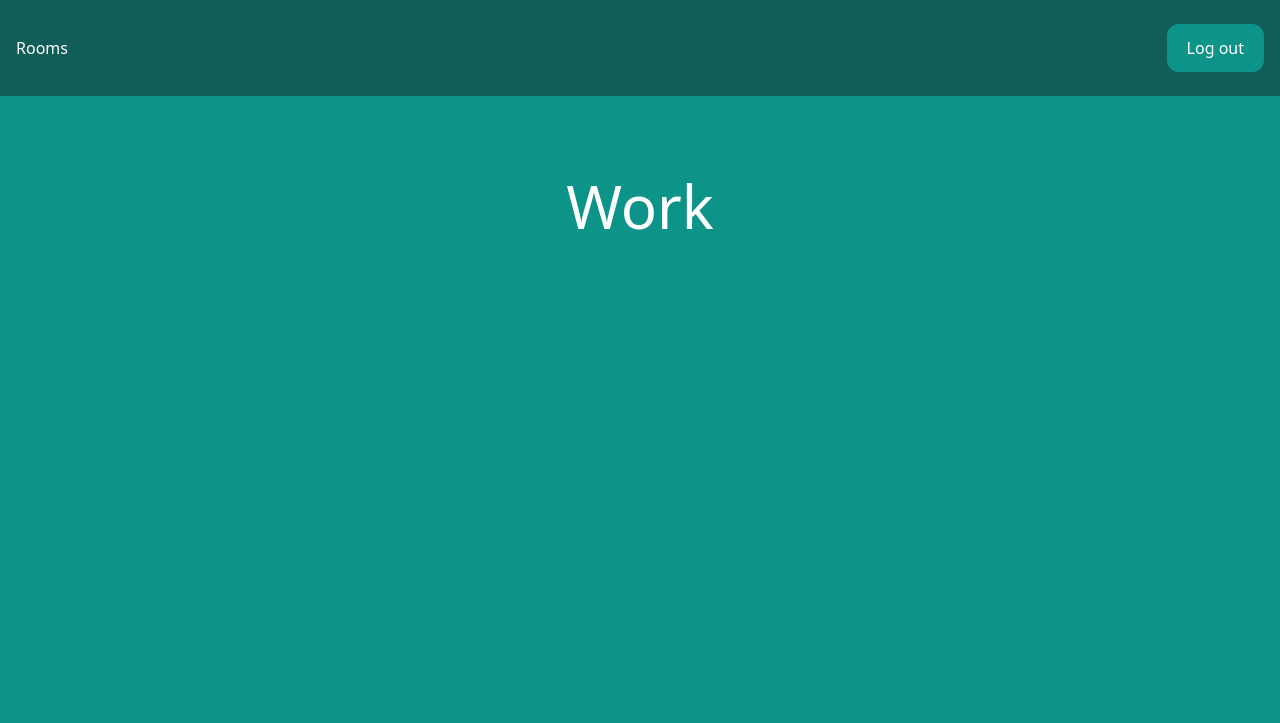
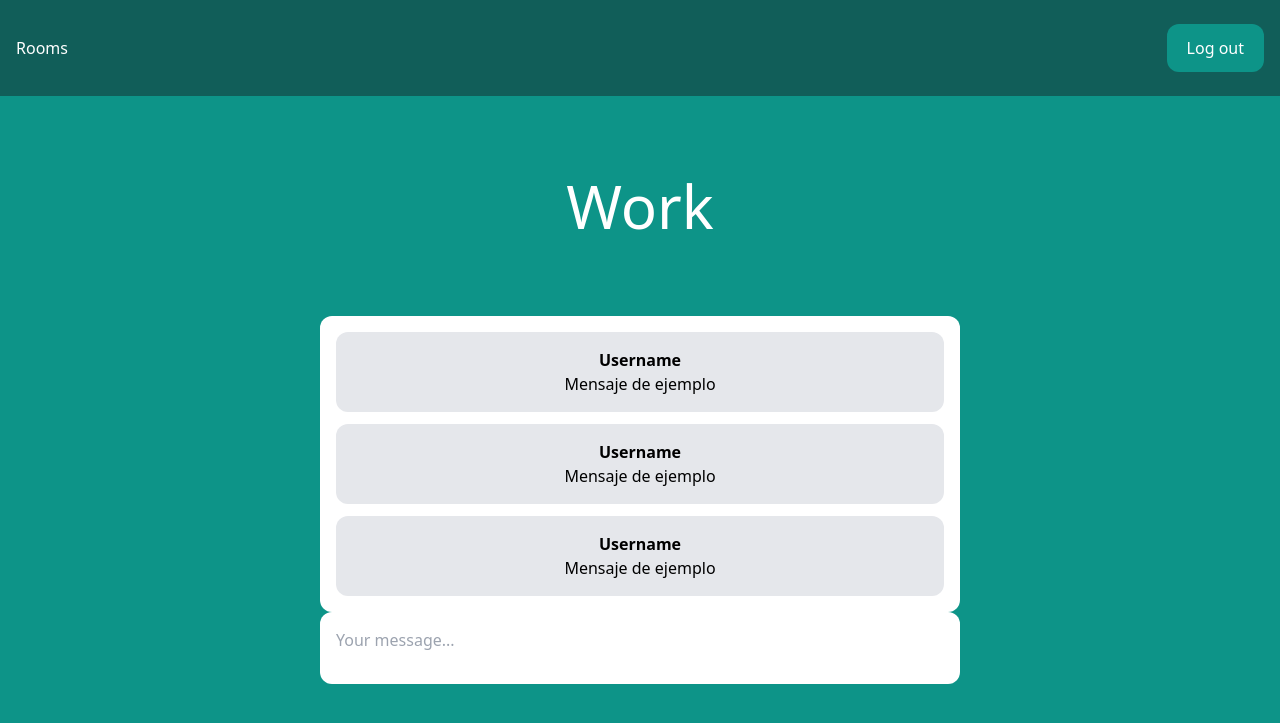
Before and after one commit to adrianhCoder/Django-Realtime-Chat-Project, a Django app: a page that uses djangochat/room/templates/room/room.html in a window 1280 px wide. Shown: the top 723 px of the page. Run offline with Django 4.2, Linux system fonts and the light colour scheme; a user stored in the database is signed in; data comes from the database, SQL or seed files in the repository; some libraries are stand-ins or nearby versions.

Commit message:
room html taking shape

```diff
--- a/djangochat/room/templates/room/room.html
+++ b/djangochat/room/templates/room/room.html
@@ -7,4 +7,26 @@
     <h1 class="text-3xl lg:text-6xl text-white">{{ room.name }}</h1>
 </div>
 
+<div class="lg:w-2/4 mx-4 lg:mx-auto p-4 bg-white rounded-xl text-center">
+    <div class="chat-messages space-y-3" id="chat-messages">
+        <div class="p-4 bg-gray-200 rounded-xl">
+            <p class="font-semibold"> Username</p>
+             <p>Mensaje de ejemplo</p>
+        </div>
+        <div class="p-4 bg-gray-200 rounded-xl">
+            <p class="font-semibold"> Username</p>
+             <p>Mensaje de ejemplo</p>
+        </div>
+        <div class="p-4 bg-gray-200 rounded-xl">
+            <p class="font-semibold"> Username</p>
+             <p>Mensaje de ejemplo</p>
+        </div>
+    </div>
+</div>
+
+<div class="lg:w-2/4 mx-4 lg:mx-auto p-4 bg-white rounded-xl text-center">
+    <form method="post" action="." class="flex">
+        <input type="text" name="content" class="flex-1 mr-3" placeholder="Your message..." id="chat-message-input">
+    </form>
+</div>
 {% endblock %}
```
